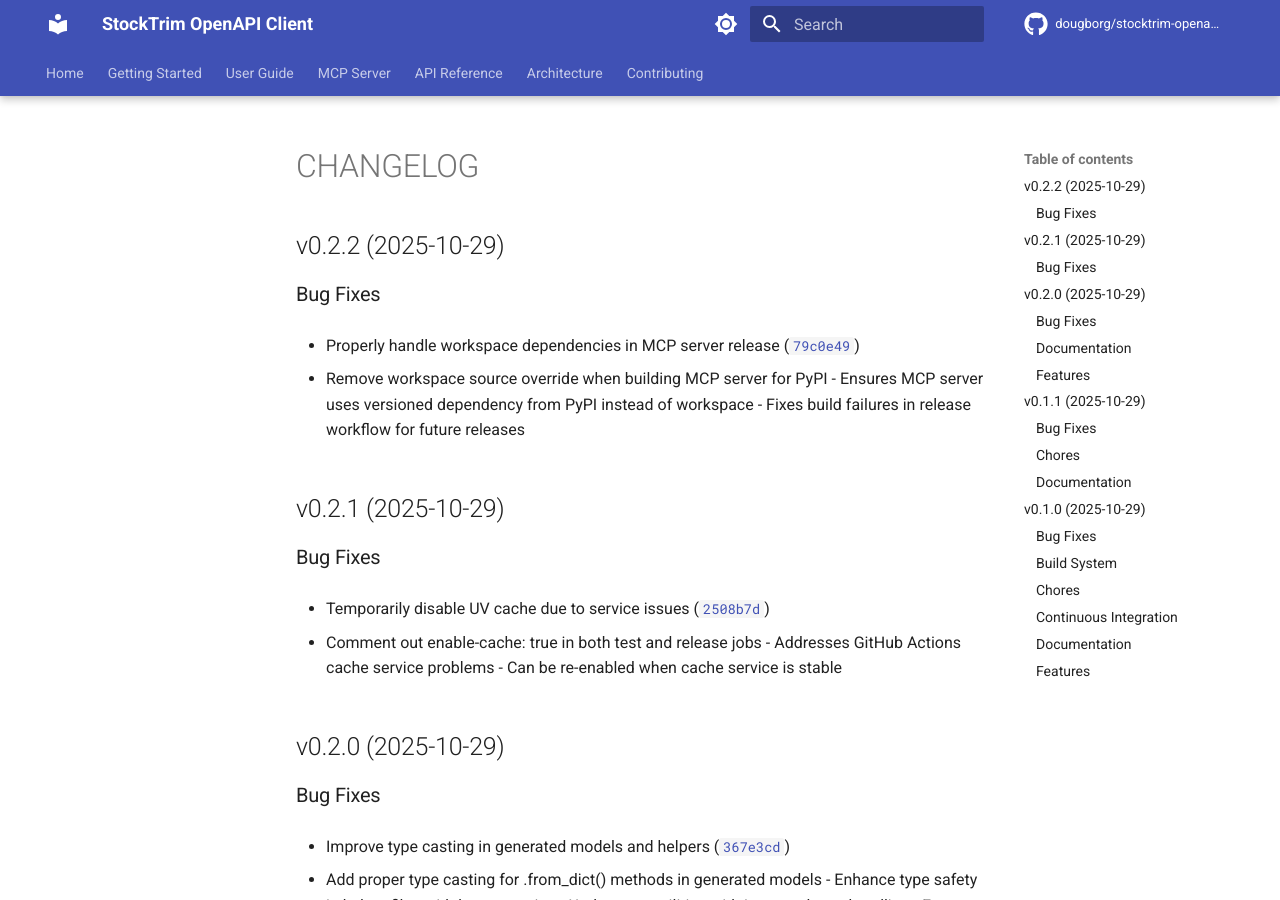
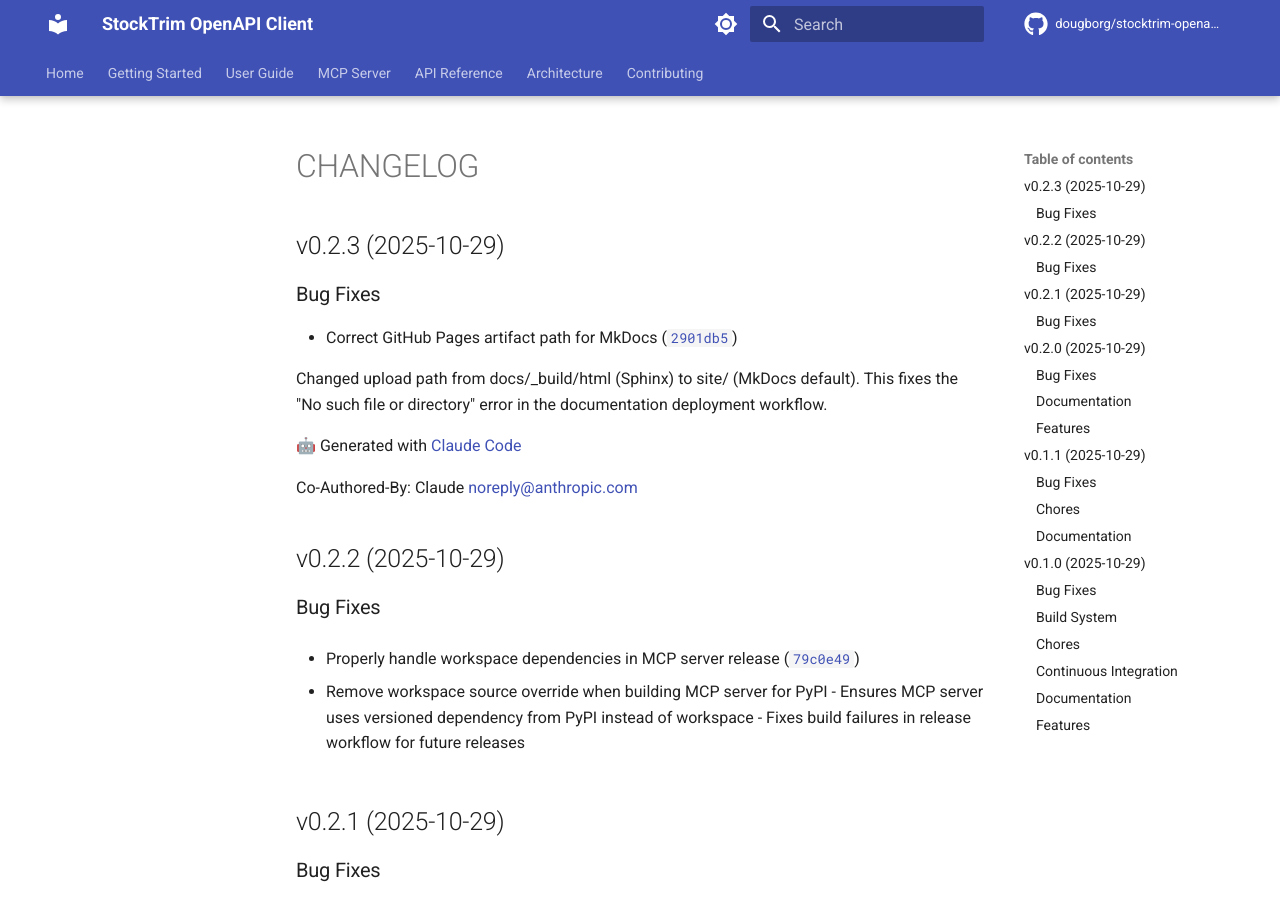
Before and after one commit to dougborg/stocktrim-openapi-client, an MkDocs documentation site: the page built from docs/CHANGELOG.md, in a window 1280 px wide and 900 px high. Built offline with MkDocs 1.6.1 and Material for MkDocs 9.7.7, drawn with Linux system fonts in a browser that asks for light colours; comment, search, counter and statistics services are not loaded; the version menu is left out.

Commit message:
chore(release): client v0.2.3

```diff
--- a/docs/CHANGELOG.md
+++ b/docs/CHANGELOG.md
@@ -1,6 +1,20 @@
 # CHANGELOG
 
 <!-- version list -->
+
+## v0.2.3 (2025-10-29)
+
+### Bug Fixes
+
+- Correct GitHub Pages artifact path for MkDocs
+  ([`2901db5`](https://github.com/dougborg/stocktrim-openapi-client/commit/2901db5da86de29e85b8b60a69858f1a46b846a2))
+
+Changed upload path from docs/\_build/html (Sphinx) to site/ (MkDocs default). This
+fixes the "No such file or directory" error in the documentation deployment workflow.
+
+🤖 Generated with [Claude Code](https://claude.com/claude-code)
+
+Co-Authored-By: Claude <noreply@anthropic.com>
 
 ## v0.2.2 (2025-10-29)
 
--- a/pyproject.toml
+++ b/pyproject.toml
@@ -1,6 +1,6 @@
 [project]
 name = "stocktrim-openapi-client"
-version = "0.2.2"
+version = "0.2.3"
 description = "A modern, pythonic StockTrim Inventory Management API client with automatic retries, rate limiting, and smart pagination"
 authors = [
     {name = "Doug Borg", email = "dougborg@dougborg.org"},
--- a/stocktrim_public_api_client/__init__.py
+++ b/stocktrim_public_api_client/__init__.py
@@ -5,7 +5,7 @@ A modern, pythonic StockTrim Inventory Management API client with automatic
 retries and custom authentication.
 """
 
-__version__ = "0.2.2"
+__version__ = "0.2.3"
 
 from .stocktrim_client import StockTrimClient
 from .utils import (
```
